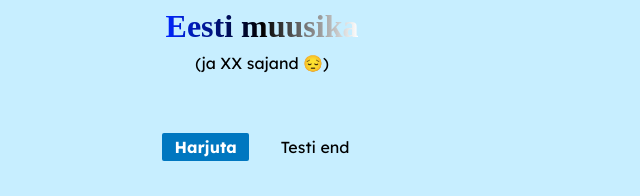
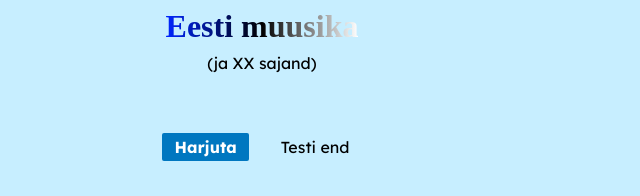
Before and after one commit to hermannkabi/muusika, a plain HTML site: page eesti-ja-xx/index.html in a window 1280 px wide. Shown: the top 196 px of the page, 378-1018 px from the left. Drawn offline with nearby package versions, Linux system fonts and the light colour scheme; a web font is replaced by a local one.

Commit message:
Change index.html

```diff
--- a/eesti-ja-xx/index.html
+++ b/eesti-ja-xx/index.html
@@ -14,7 +14,7 @@
         <a style="all: unset; cursor: pointer;" href="../">
             <div class="title-container">
                 <h1 class="title">Eesti muusika</h1>
-                <p class="type">(ja XX sajand 😔)</p>
+                <p class="type">(ja XX sajand)</p>
             </div>
         </a>
         <div>
```
